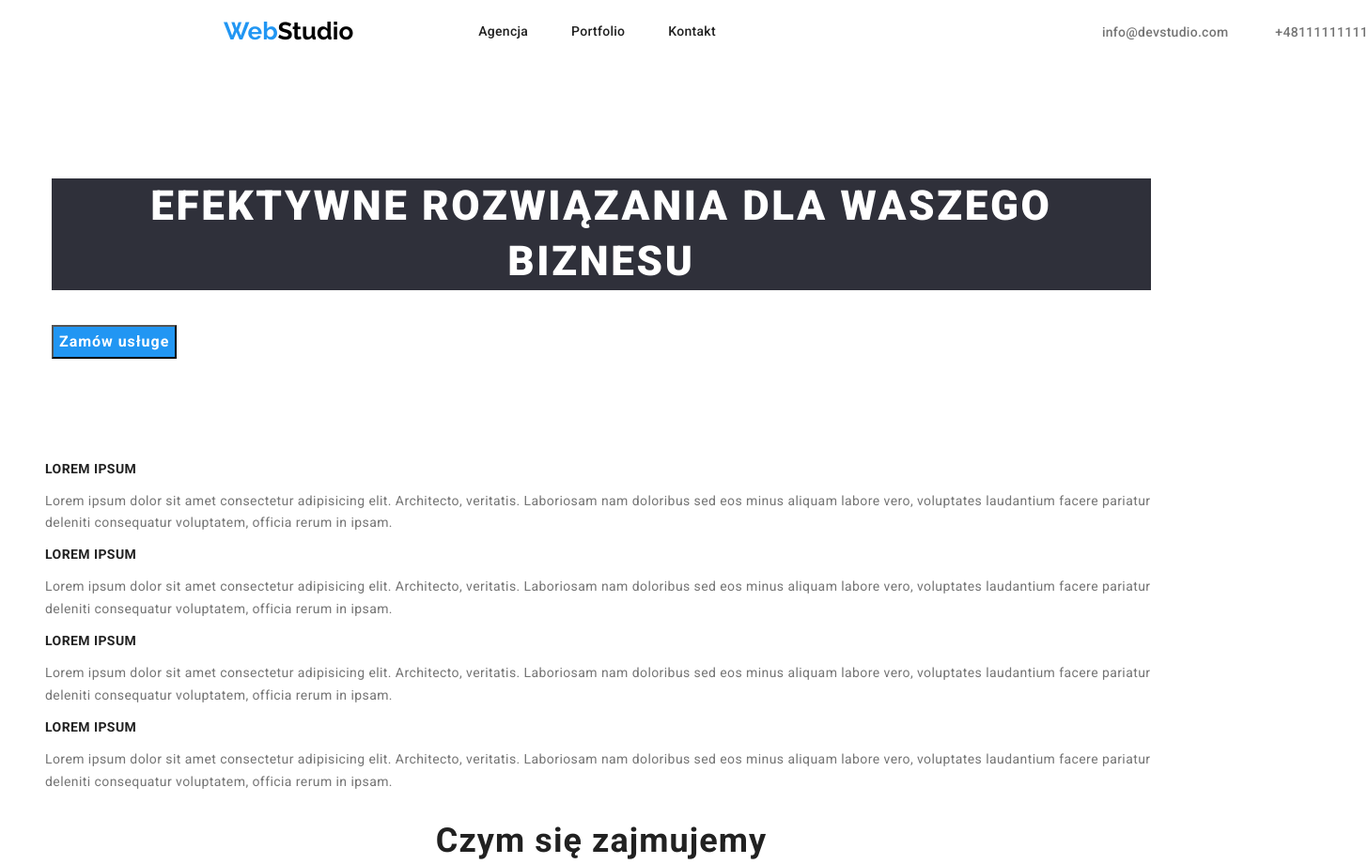
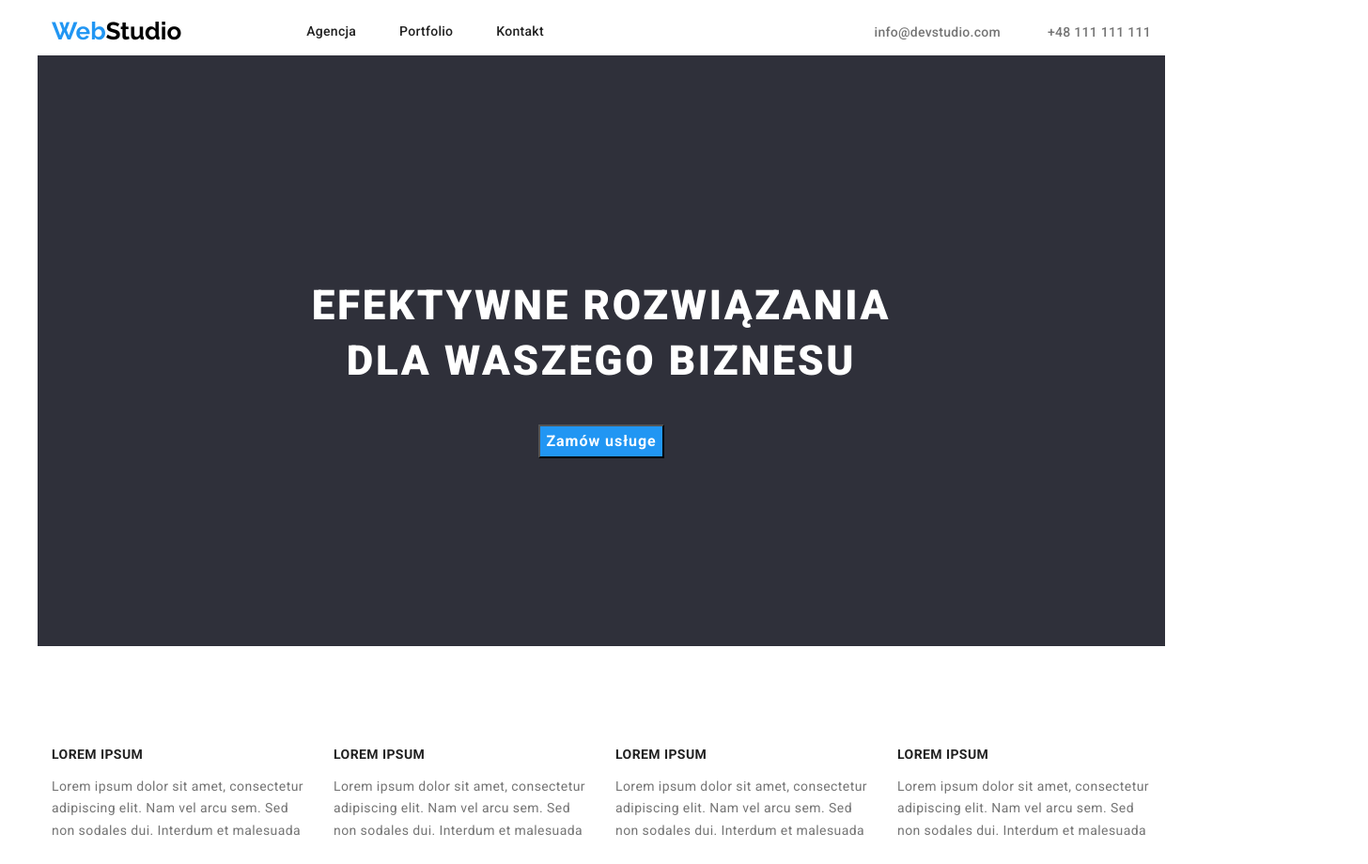
Before and after one commit to DamianIwan/goit-markup-hw-03, a plain HTML site: page index.html in a window 1280 px wide. Shown: the top 920 px of the page at 94% size, 1456 px wide, since content can reach past the window. Drawn offline with Linux system fonts and the light colour scheme.

Commit message:
3 good section

```diff
--- a/css/styles.css
+++ b/css/styles.css
@@ -86,7 +86,7 @@ letter-spacing: 0.02em;
 }
 .h1{
 
-background-color:#2F303A ;
+
 
 font-weight: 900;
 font-size: 44px;
@@ -248,20 +248,21 @@ color: #757575;
       .container-heder{
         display: flex;
         justify-content: space-between;
-        margin-left: 215px;
+        margin-left: auto;
       }
       .logo-navy{
         display: flex;
         align-items: center;
         justify-content: space-between;
-        margin-left:;
+
 
 
 
       }
       .navy{
         display: flex;
-        justify-content: space-between;
+        justify-content:center;
+
         gap: 46px;
         margin-left: 93px;
 
@@ -273,15 +274,28 @@ color: #757575;
       }.header-address{display: flex;
         justify-content: space-between;
         gap: 50px;
-        margin-left: 371px;
-        margin-right: 227px;
+
 
       }
       .h1-grey{
         display: flex;
-        justify-content: center;
+        flex-direction: column;
+        background-color: #2F303A;
+        text-align: center;
+        padding-left:252px;
+        padding-right: 252px;
+        padding-top: 200px;
+        padding-bottom: 200px;
+    }
+    .our-strengths ul{
+        display: flex;
+
+        justify-content: flex-start;
+        gap: 30px;
+        margin-left: auto;
+        padding: 0px;
+        margin: 0px;
 
 
 
-
-      }
+    }
--- a/index.html
+++ b/index.html
@@ -38,44 +38,46 @@
 
             <ul class="header-address style-list">
                 <li ><a class="contact" href="mailto:info@devstudio.com">info@devstudio.com</a></li>
-                <li><a class="contact" href="tel:+48111111111">+48111111111</a></li>
+                <li><a class="contact" href="tel:+48111111111">+48 111 111 111</a></li>
             </ul>
         </div>
-            <section class="section">
+            <section>
 
 <div class="h1-grey container">
 
-        <div>
+
             <h1 class="h1">EFEKTYWNE ROZWIĄZANIA DLA WASZEGO BIZNESU </h1>
             <button class="button1st" type="button">Zamów usługe</button>
 
 
         </div>
-        </section>
+        </section >
 
         </header>
 
 
         <main>
-            <section>
+            <section class="section">
+                <div class="our-strengths container">
                       <ul class="style-list">
                      <li>
                         <h3 class="tittle1">Lorem Ipsum</h3>
-                        <span class="text1">Lorem ipsum dolor sit amet consectetur adipisicing elit. Architecto, veritatis. Laboriosam nam doloribus sed eos minus aliquam labore vero, voluptates laudantium facere pariatur deleniti consequatur voluptatem, officia rerum in ipsam.</span>
+                        <span class="text1">Lorem ipsum dolor sit amet, consectetur adipiscing elit. Nam vel arcu sem. Sed non sodales dui. Interdum et malesuada</span>
                      </li>
                      <li>
                         <h3 class="tittle1">Lorem Ipsum</h3>
-                        <span class="text1">Lorem ipsum dolor sit amet consectetur adipisicing elit. Architecto, veritatis. Laboriosam nam doloribus sed eos minus aliquam labore vero, voluptates laudantium facere pariatur deleniti consequatur voluptatem, officia rerum in ipsam.</span>
+                        <span class="text1">Lorem ipsum dolor sit amet, consectetur adipiscing elit. Nam vel arcu sem. Sed non sodales dui. Interdum et malesuada</span>
                      </li>
                       <li>
                           <h3 class="tittle1">Lorem Ipsum</h3>
-                        <span class="text1">Lorem ipsum dolor sit amet consectetur adipisicing elit. Architecto, veritatis. Laboriosam nam doloribus sed eos minus aliquam labore vero, voluptates laudantium facere pariatur deleniti consequatur voluptatem, officia rerum in ipsam.</span>
+                        <span class="text1">Lorem ipsum dolor sit amet, consectetur adipiscing elit. Nam vel arcu sem. Sed non sodales dui. Interdum et malesuada</span>
                      </li>
                       <li>
                         <h3 class="tittle1">Lorem Ipsum</h3>
-                        <span class="text1">Lorem ipsum dolor sit amet consectetur adipisicing elit. Architecto, veritatis. Laboriosam nam doloribus sed eos minus aliquam labore vero, voluptates laudantium facere pariatur deleniti consequatur voluptatem, officia rerum in ipsam.</span>
+                        <span class="text1">Lorem ipsum dolor sit amet, consectetur adipiscing elit. Nam vel arcu sem. Sed non sodales dui. Interdum et malesuada</span>
                         </li>
                     </ul>
+            </div>
             </section>
 
             <section>
```
Lines whose indentation alone changed are shown as unchanged.
